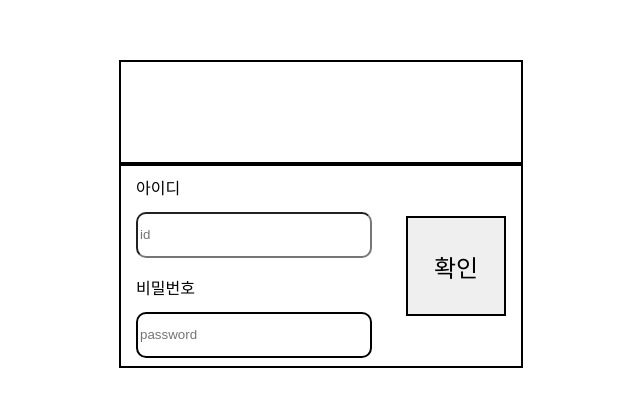
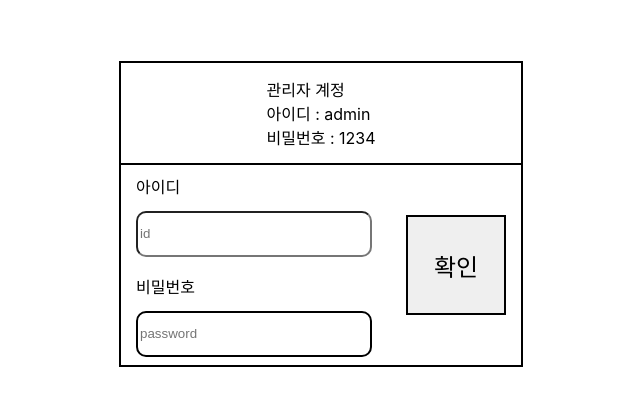
Before and after one commit to jaeho13/Library, a React (Create React App) app in the folder library/src/main/frontend/: page / in a window 1280 px wide. Shown: the part 146-552 px from the top of the page, without its empty margins (319-959 px from the left). Built offline with nearby package versions, Linux system fonts and the light colour scheme; the HTML template or start-up script is replaced by a standard one.

Commit message:
"0815 jaeho 로그인 페이지 화면 수정"

```diff
--- a/library/src/main/frontend/src/components/login/Login.jsx
+++ b/library/src/main/frontend/src/components/login/Login.jsx
@@ -38,7 +38,9 @@ const Login = () => {
         <>
             <LoginBind>
                 <LibraryLogo>
-
+                    관리자 계정 <br />
+                    아이디 : admin <br />
+                    비밀번호 : 1234
                 </LibraryLogo>
                 <AccountCheck>
                     <InputBind>
--- a/library/src/main/frontend/src/components/login/styles/LoginStyle.jsx
+++ b/library/src/main/frontend/src/components/login/styles/LoginStyle.jsx
@@ -18,7 +18,11 @@ export const LibraryLogo = styled.div`
     min-width: 400px;
     height: 10vh;
     min-height: 100px;
+    display: flex;
+    justify-content: center;
+    align-items: center;
     border: 2px solid black;
+    border-bottom: none;
 `
 
 export const AccountCheck = styled.div`
```
